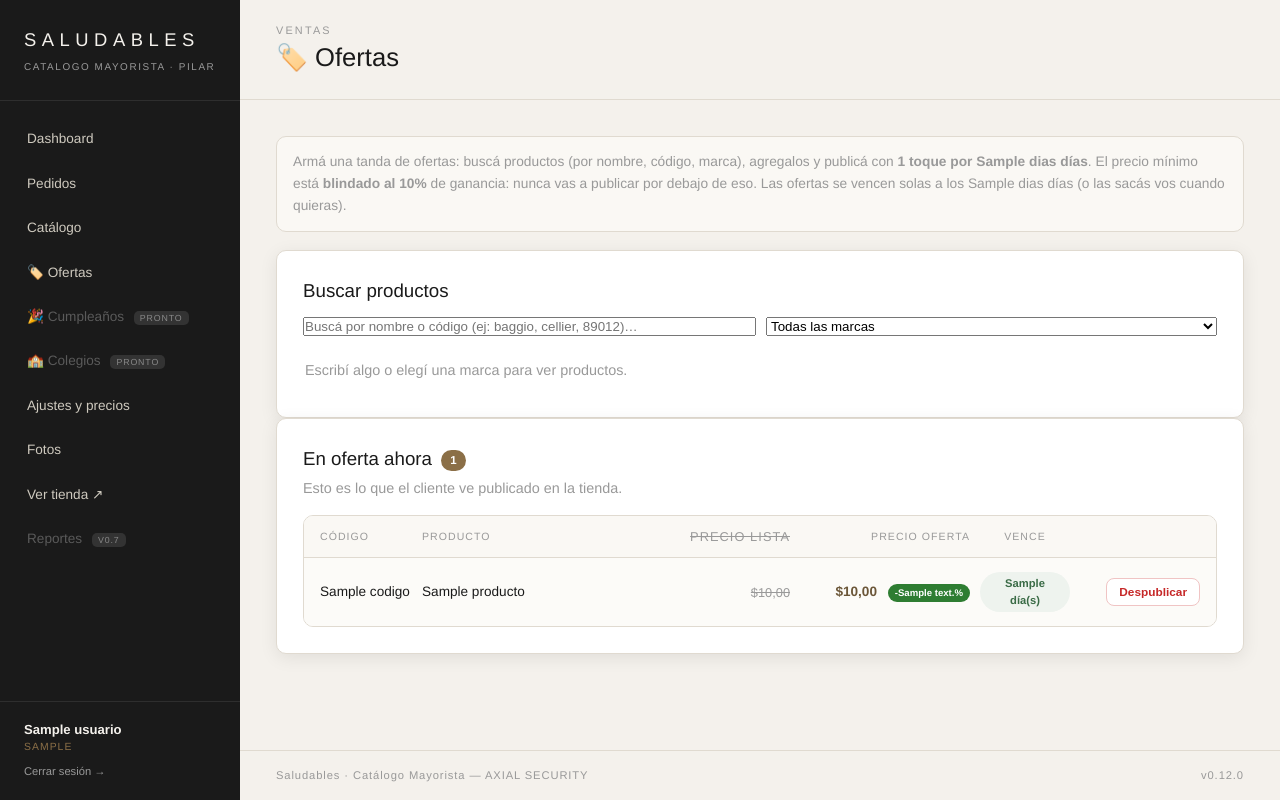
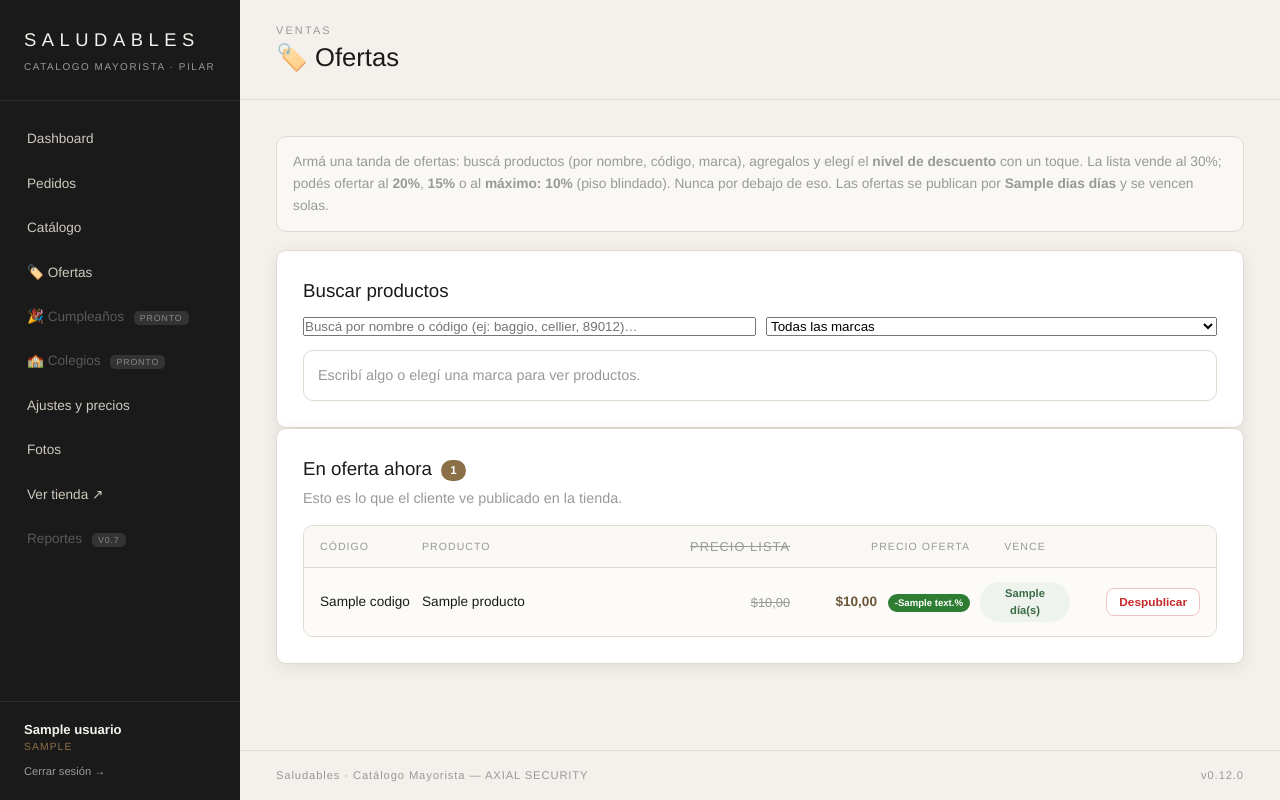
Before and after one commit to AxialSC/saludables-colegios, a Flask app: template app/templates/admin/ofertas.html in a window 1280 px wide. Run offline with Flask 3, Linux system fonts and the light colour scheme; a user stored in the database is signed in; tables that the repository leaves empty hold one stand-in row (values such as "Sample post"); the template is opened without the code that fills it: most values are stand-ins (such as "Sample title", 1, 10 or a date in 2020).

Commit message:
Saludables v0.12.0 Paso B -1 N°2

```diff
--- a/app/admin.py
+++ b/app/admin.py
@@ -487,7 +487,9 @@ def ofertas_buscar():
             'marca': p.marca or '',
             'costo': round(float(p.costo_neto), 2),
             'precio_lista': pricing.precio_final(p, ajustes, 'x1'),
-            'precio_min': pricing.precio_oferta_minimo(p),   # piso 10% blindado
+            'precio_min': pricing.precio_oferta_minimo(p, 10),   # piso 10% blindado
+            'precio_m20': pricing.precio_oferta_minimo(p, 20),   # oferta margen 20%
+            'precio_m15': pricing.precio_oferta_minimo(p, 15),   # oferta margen 15%
             'en_oferta': p.id in en_oferta,
         })
     return jsonify(res)
--- a/app/templates/admin/ofertas.html
+++ b/app/templates/admin/ofertas.html
@@ -7,9 +7,9 @@
 
 <p class="of-intro">
     Armá una tanda de ofertas: buscá productos (por nombre, código{% if marcas %}, marca{% else %} o rubro{% endif %}),
-    agregalos y publicá con <b>1 toque por {{ dias }} días</b>. El precio mínimo está
-    <b>blindado al 10%</b> de ganancia: nunca vas a publicar por debajo de eso.
-    Las ofertas se vencen solas a los {{ dias }} días (o las sacás vos cuando quieras).
+    agregalos y elegí el <b>nivel de descuento</b> con un toque. La lista vende al 30%; podés ofertar al
+    <b>20%</b>, <b>15%</b> o al <b>máximo: 10%</b> (piso blindado). Nunca por debajo de eso.
+    Las ofertas se publican por <b>{{ dias }} días</b> y se vencen solas.
 </p>
 
 <!-- ===================== OFERTAS A PUBLICAR (armado) ===================== -->
@@ -98,15 +98,16 @@
 .of-buscador { display:flex; gap:10px; flex-wrap:wrap; margin-bottom:14px; }
 .of-buscador .filtro-input { flex:1; min-width:200px; }
 
-.of-resultados { max-height:430px; overflow-y:auto; }
-.of-hint { font-size:0.82rem; color:var(--text-soft); padding:10px 2px; }
+.of-resultados { max-height:440px; overflow-y:auto; border:1px solid var(--divider); border-radius:var(--radius); }
+.of-hint { font-size:0.82rem; color:var(--text-soft); padding:14px; }
 .of-sub { font-size:0.76rem; color:var(--text-soft); margin-bottom:16px; }
 .of-badge-num { display:inline-block; background:var(--bronce); color:#fff; font-size:0.72rem;
     font-weight:800; padding:2px 9px; border-radius:20px; vertical-align:middle; margin-left:4px; }
 
-/* ---- Resultados del buscador ---- */
-.of-row { display:flex; align-items:center; gap:12px; padding:11px 6px; border-bottom:1px solid #f0ece4; }
-.of-row:last-child { border-bottom:none; }
+/* ---- Resultados del buscador (dos tonos para separar filas) ---- */
+.of-row { display:flex; align-items:center; gap:12px; padding:12px 14px; }
+.of-row:nth-child(odd)  { background:#ffffff; }
+.of-row:nth-child(even) { background:#f6f2ea; }
 .of-row .ofr-info { flex:1; min-width:0; }
 .of-row .ofr-nombre { font-weight:700; font-size:0.86rem; color:var(--carbon);
     white-space:nowrap; overflow:hidden; text-overflow:ellipsis; }
@@ -182,19 +187,30 @@
 
 <script>
 (function () {
+    var IVA = 1.21;
     var Q = document.getElementById('of-q');
     var FILTRO = document.getElementById('of-filtro');
     var TIPO = FILTRO.getAttribute('data-tipo');   // 'marca' o 'rubro'
     var RES = document.getElementById('of-resultados');
-    var seleccion = {};   // { id: {codigo, nombre, marca, costo, lista, min, precio} }
+    var seleccion = {};   // { id: {codigo,nombre,marca,costo,lista,min,p20,p15,precio} }
     var tmr = null, reqId = 0;
 
     function fmt(v) {
         return '$' + Number(v).toLocaleString('es-AR',
             { minimumFractionDigits: 2, maximumFractionDigits: 2 });
     }
-    function atMin(it) { return Math.abs(it.precio - it.min) < 0.01; }
+    function casi(a, b) { return Math.abs(a - b) < 0.01; }
     function bajoMin(it) { return it.precio < it.min - 0.01; }
+    // Margen real sobre venta a partir del precio final con IVA
+    function margenDe(it) {
+        var neta = it.precio / IVA;
+        if (neta <= 0) return 0;
+        return Math.round((1 - it.costo / neta) * 100);
+    }
+    function descuentoDe(it) {
+        if (it.lista <= 0) return 0;
+        return Math.round((it.lista - it.precio) / it.lista * 100);
+    }
 
     // ---------- Buscador en vivo ----------
     function buscar() {
@@ -231,8 +247,7 @@
                     '<div class="ofr-meta">' +
                         (p.marca ? '<span class="ofr-marca">' + p.marca + '</span> ' : '') +
                         'Cód. ' + p.codigo + ' · Costo: ' + fmt(p.costo) +
-                        ' · Lista: <b>' + fmt(p.precio_lista) + '</b>' +
-                        ' · Mínimo: <b>' + fmt(p.precio_min) + '</b> ' + enOferta +
+                        ' · Lista: <b>' + fmt(p.precio_lista) + '</b> ' + enOferta +
                     '</div>' +
                 '</div>' +
                 '<button type="button" class="btn-mini" ' + (ya ? 'disabled' : '') +
@@ -247,8 +262,9 @@
         if (seleccion[p.id]) return;
         seleccion[p.id] = {
             codigo: p.codigo, nombre: p.nombre, marca: p.marca,
-            costo: p.costo, lista: p.precio_lista, min: p.precio_min,
-            precio: p.precio_min   // arranca en el descuento maximo (piso 10%)
+            costo: p.costo, lista: p.precio_lista,
+            min: p.precio_min, p20: p.precio_m20, p15: p.precio_m15,
+            precio: p.precio_m20   // arranca en el descuento mas suave (20%)
         };
         if (btn) { btn.disabled = true; btn.textContent = '✓ Agregado'; }
         renderArmado();
@@ -256,8 +272,12 @@
 
     window.quitar = function (id) { delete seleccion[id]; renderArmado(); buscar(); };
 
-    window.setMax = function (id) {
-        seleccion[id].precio = seleccion[id].min;
+    // nivel: 20 | 15 | 10 (10 = MAX, piso blindado)
+    window.aplicarNivel = function (id, nivel) {
+        var it = seleccion[id];
+        if (nivel === 20) it.precio = it.p20;
+        else if (nivel === 15) it.precio = it.p15;
+        else it.precio = it.min;
         renderArmado();
         var inp = document.getElementById('arm-input-' + id);
         if (inp) { inp.classList.add('flash'); setTimeout(function () { inp.classList.remove('flash'); }, 500); }
@@ -272,6 +292,13 @@
     function limpiarArmado() { seleccion = {}; renderArmado(); buscar(); }
     window.limpiarArmado = limpiarArmado;
 
+    function nivelActivo(it) {
+        if (casi(it.precio, it.min)) return 10;
+        if (casi(it.precio, it.p15)) return 15;
+        if (casi(it.precio, it.p20)) return 20;
+        return 0;   // precio manual, ningun preset
+    }
+
     function renderArmado() {
         var ids = Object.keys(seleccion);
         var panel = document.getElementById('panel-armado');
@@ -283,33 +310,36 @@
 
         lista.innerHTML = ids.map(function (id) {
             var it = seleccion[id];
-            var enMin = atMin(it);
             var bajo = bajoMin(it);
-            var pct = it.lista > 0 ? Math.round((it.lista - it.precio) / it.lista * 100) : 0;
-            var estadoMeta = bajo
+            var nivel = nivelActivo(it);
+            var marg = margenDe(it);
+            var desc = descuentoDe(it);
+            var estado = bajo
                 ? '<span class="ai-error">¡Por debajo del 10%! Al publicar se ajusta al mínimo.</span>'
-                : (enMin ? '<span class="ai-atmin">✓ Descuento máximo (-' + pct + '%)</span>'
-                         : (pct > 0 ? '<span class="ai-pct">-' + pct + '%</span>' : ''));
+                : '<span class="ai-pct">-' + desc + '% vs lista</span> · <span class="ai-ganancia">ganás ' + marg + '%</span>';
             return '' +
             '<div class="arm-item" data-id="' + id + '">' +
                 '<div class="ai-info">' +
                     '<div class="ai-nombre">' + it.nombre + '</div>' +
                     '<div class="ai-meta">' +
                         (it.marca ? '<span class="ofr-marca">' + it.marca + '</span> ' : '') +
-                        'Lista: ' + fmt(it.lista) + ' · Mínimo: <b>' + fmt(it.min) + '</b> · ' + estadoMeta +
+                        'Lista: ' + fmt(it.lista) + ' · ' + estado +
                     '</div>' +
+                '</div>' +
+                '<div class="arm-controls">' +
+                    '<div class="arm-presets">' +
+                        '<button type="button" class="preset ' + (nivel === 20 ? 'activo' : '') + '" onclick="aplicarNivel(\'' + id + '\',20)">20%</button>' +
+                        '<button type="button" class="preset ' + (nivel === 15 ? 'activo' : '') + '" onclick="aplicarNivel(\'' + id + '\',15)">15%</button>' +
+                        '<button type="button" class="preset max ' + (nivel === 10 ? 'activo' : '') + '" onclick="aplicarNivel(\'' + id + '\',10)">MÁX 10%</button>' +
                     '</div>' +
                     '<div class="arm-precio-row">' +
                         '<span class="pesos">$</span>' +
                         '<input type="number" step="0.01" min="0" id="arm-input-' + id + '" ' +
-                        'class="arm-input ' + (bajo ? 'error' : (enMin ? 'at-min' : '')) + '" ' +
+                            'class="arm-input ' + (bajo ? 'error' : (nivel === 10 ? 'at-min' : '')) + '" ' +
                             'value="' + it.precio.toFixed(2) + '" ' +
                             'onchange="cambiarPrecio(\'' + id + '\', this.value)">' +
-                    '<button type="button" class="btn-max ' + (enMin ? 'activo' : '') + '" ' +
-                        'onclick="setMax(\'' + id + '\')" ' +
-                        'title="' + (enMin ? 'Ya está al descuento máximo' : 'Aplicar descuento máximo (piso 10%)') + '">' +
-                        (enMin ? '✓ MÁX' : 'MÁX') + '</button>' +
                         '<button type="button" class="ai-quitar" onclick="quitar(\'' + id + '\')">✕</button>' +
+                    '</div>' +
                 '</div>' +
             '</div>';
         }).join('');
```
Also changed, not shown: other parts of app/templates/admin/ofertas.html (+16 -12 lines). Lines whose indentation alone changed are shown as unchanged.
